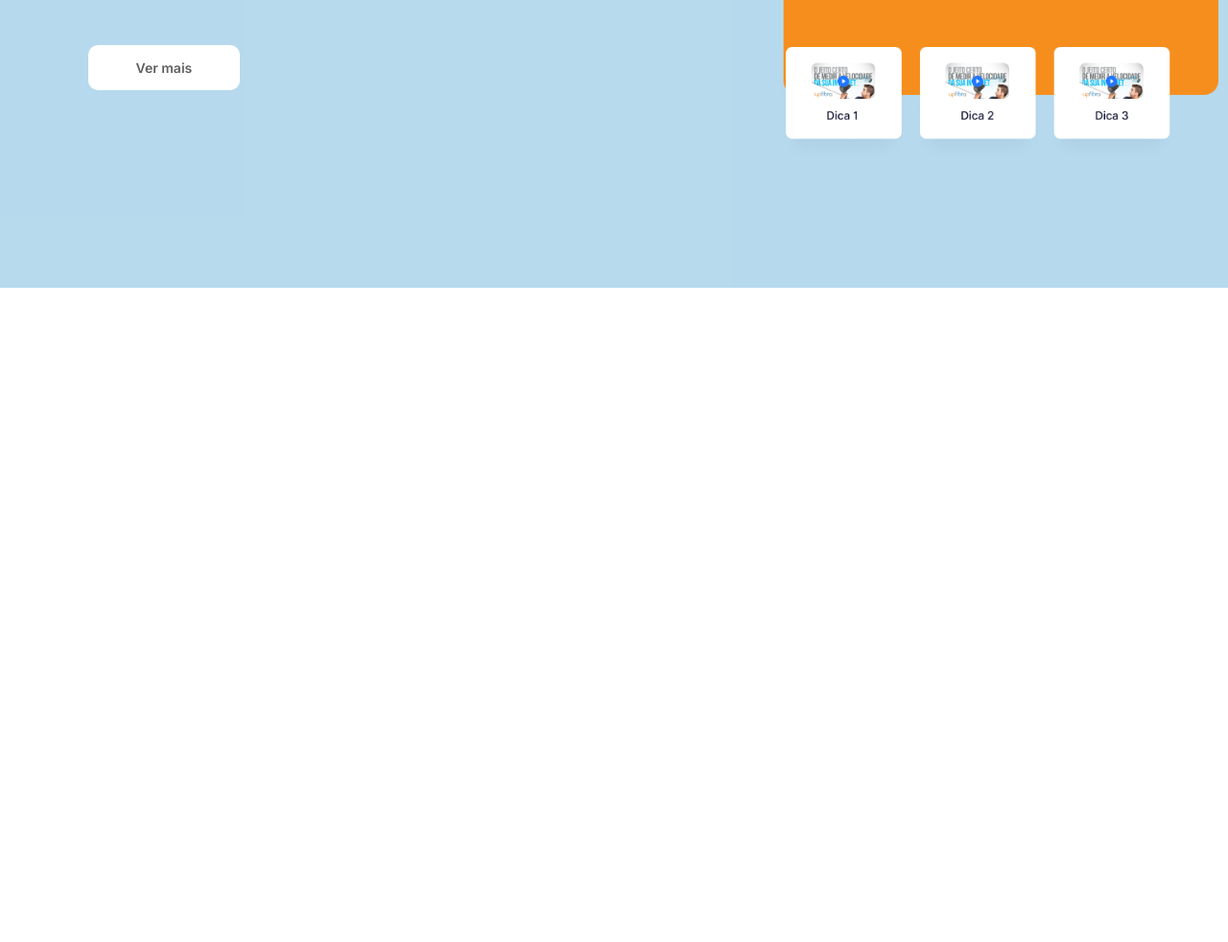
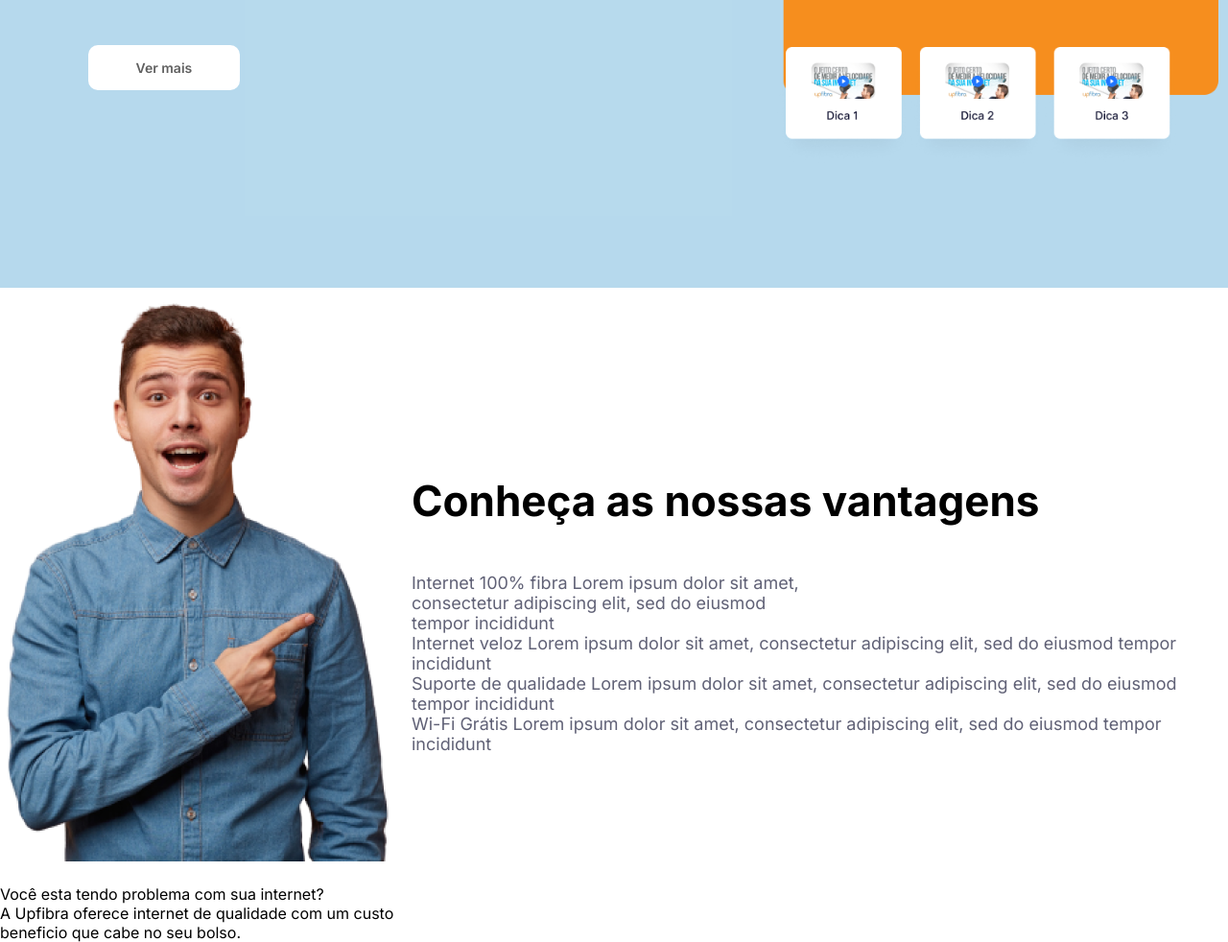
Before and after one commit to RobsonVieira23/site-onepage, a plain HTML site: page index.html in a window 1280 px wide. Shown: the part 1300-2282 px from the top of the page at 96% size. Before the commit the page ends 1600 px from the top, so only its background shows below. Drawn offline with Linux system fonts and the light colour scheme.

Commit message:
third part onepage

```diff
--- a/index.html
+++ b/index.html
@@ -74,6 +74,41 @@
       </div>
     </div>
   </section>
+  <section class="containr-fluid ">
+    <div class="container flex items-center">
+      <div class="imgboxpg3">
+          <img src="assets/images/imagepg3.png"/>
+           <p> <br>Você esta tendo problema com sua internet?</br></p>
+           <p>A Upfibra oferece internet de qualidade com um custo beneficio que cabe no seu bolso.</p>
+         </p>
+        </div>
+      <div class="paragrafos box1pg3">
+        <h2>Conheça as nossas vantagens</h2>
+        <div>
+          <div class="grid">
+            <p>Internet 100% fibra
+              Lorem ipsum dolor sit amet, consectetur adipiscing elit, sed do eiusmod tempor incididunt
+            </p>
+          </div>
+          <div class="box2pg3">
+            <p>Internet veloz
+              Lorem ipsum dolor sit amet, consectetur adipiscing elit, sed do eiusmod tempor incididunt
+            </p>
+          </div>
+          <div class="box3pg3">
+            <p>Suporte de qualidade
+              Lorem ipsum dolor sit amet, consectetur adipiscing elit, sed do eiusmod tempor incididunt
+            </p>
+          </div>
+          <div class="box4pg3">
+            <p>Wi-Fi Grátis
+              Lorem ipsum dolor sit amet, consectetur adipiscing elit, sed do eiusmod tempor incididunt
+            </p>
+          </div>
+        </div>
+      </div>
+    </div>
+  </section>
 </body>
 
 </html>
--- a/style.css
+++ b/style.css
@@ -102,3 +102,24 @@ section h3 {
   padding: 15px 50px;
   border: 0;
 }
+
+.box1pg3 h2 {
+  font-size: 44px;
+  font-weight: 700;
+  margin-bottom: 50px;
+  line-height: 50px;
+}
+
+.paragrafos p {
+  font-size: 18px;
+  font-weight: 400;
+  color: #606176;
+}
+
+.grid {
+  display: grid;
+  grid-template-columns: 1fr 1fr;
+}
+
+div {
+}
```
Also changed, not shown: assets/images/imagepg3.png (added).
